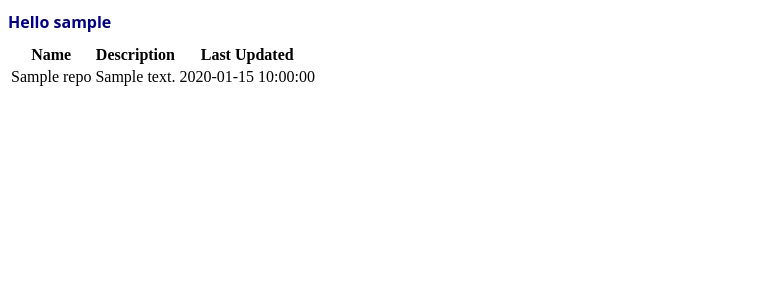
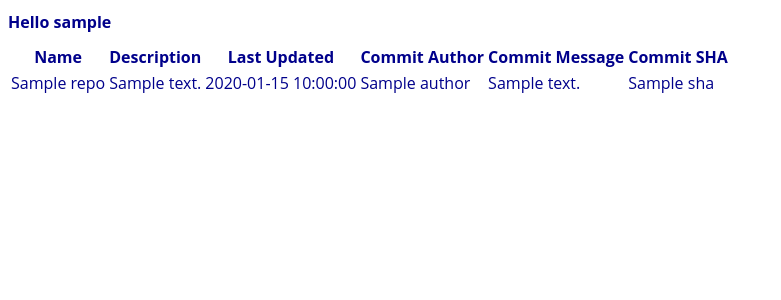
Before and after one commit to hgillesp12/sse_lab2, a Flask app: template api/templates/username_response.html in a window 1280 px wide. Shown: the top 300 px of the page, without its empty margins (0-781 px from the left). Run offline with Flask 3, Linux system fonts and the light colour scheme; the template is opened without the code that fills it: most values are stand-ins (such as "Sample title", 1, 10 or a date in 2020).

Commit message:
added commit

```diff
--- a/api/app.py
+++ b/api/app.py
@@ -38,9 +38,22 @@ def submit():
 def username_submit():
     username = request.form.get("username")
     repos = get_github_user_repo_info(username)
+    for repo in repos:
+        repo["commit"] = []
+        repo["commit"] = (
+            get_github_repo_commits_info(repo["name"], username)
+            )
     return render_template("username_response.html",
                            username=username,
                            repos=repos)
+
+
+def get_github_repo_commits_info(repo, username):
+    response = requests.get(
+        "https://api.github.com/repos/" + username + "/" + repo + "/commits")
+    if response.status_code == 200:
+        commits = response.json()
+        return commits[0]
 
 
 def get_github_user_repo_info(username):
--- a/api/templates/username_response.html
+++ b/api/templates/username_response.html
@@ -1,7 +1,7 @@
 <!DOCTYPE html>
 <html>
     <style>
-        h1, p {
+        h1, p, table {
         font-size: 1em;
         font-family: "Open Sans", "Helvetica Neue", sans-serif;
         color: #00008B;
@@ -15,11 +15,17 @@
             <th>Name</th>
             <th>Description</th>
             <th>Last Updated</th>
+            <th>Commit Author</th>
+            <th>Commit Message</th>
+            <th>Commit SHA</th>
             {% for repo in repos %}
             <tr>
                 <td>{{repo.name}}</td>
                 <td>{{repo.description}}</td>
                 <td>{{repo.updated_at}}</td>
+                <td>{{repo.commit.commit.author.name}}</td>
+                <td>{{repo.commit.commit.message}}</td>
+                <td>{{repo.commit.sha}}</td>
             </tr>
             {% endfor %}
         </table>
```
